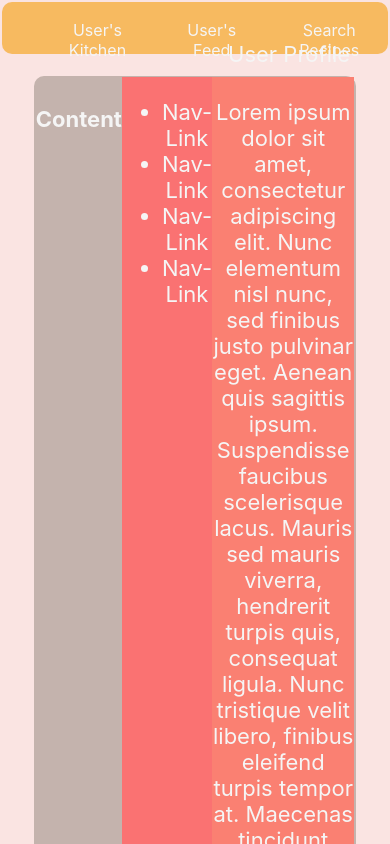
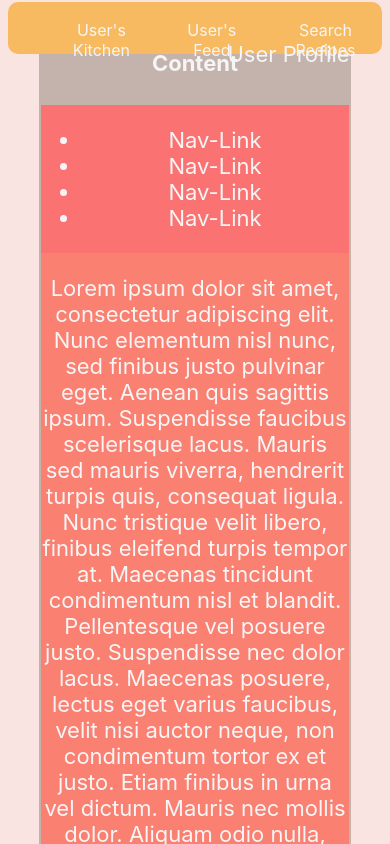
Before and after one commit to badihaki/bwif-frontend, a React (Create React App) app: page / in a window 390 px wide. Shown: the top 844 px of the page. Built offline with nearby package versions, Linux system fonts and the light colour scheme; no server answers.

Commit message:
navigation position works as intended, and is responsive

```diff
--- a/src/App.css
+++ b/src/App.css
@@ -59,18 +59,20 @@
   margin: 2px;
   flex: 1 100%;
   border-radius: 10px;
+
+  position: fixed relative;
 }
 
 #navigation{
   background-color:rgb(247, 186, 96);
   color: whitesmoke;
 
-  position: sticky;
+  position: fixed;
   top: 0vh;
   max-height: 3rem;
+  min-width: 95%;
 
   flex: 1;
-  z-index: 3;
 }
 
 #navigation > ul {
@@ -104,10 +106,8 @@
   padding-bottom: 15px;
   padding-top: 1px;
 
-
-
   display: flex;
-  flex-flow: row nowrap;
+  flex-flow: column nowrap;
 }
 
 #content-navigation{
```
